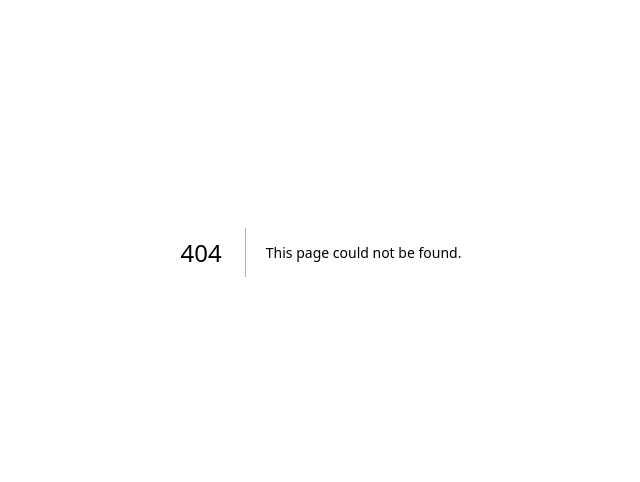
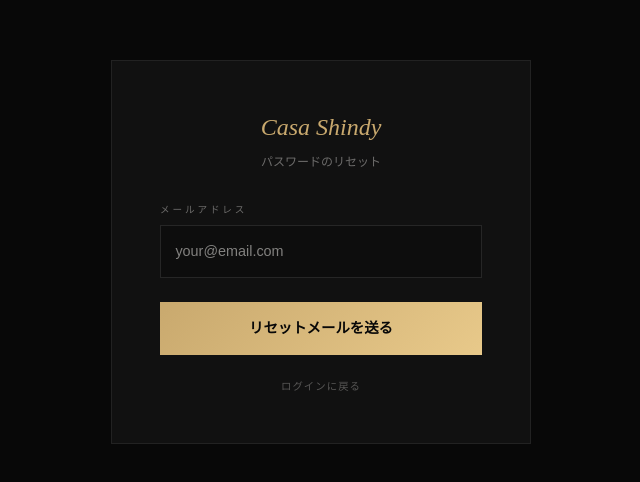
Before and after one commit to highpriestessnyc-lgtm/casa-shindy, a Next.js app: page /auth/reset-password in a window 1280 px wide. Before the commit this address had no page. Shown: the part 148-630 px from the top of the page, without its empty margins (319-959 px from the left). Built offline with nearby package versions, Linux system fonts and the light colour scheme.

Commit message:
add password reset page

```diff
--- a/app/auth/login/page.tsx
+++ b/app/auth/login/page.tsx
@@ -37,6 +37,9 @@ function LoginForm() {
             {loading ? '...' : 'Login'}
           </button>
         </form>
+      <div style={{ marginTop:'1.5rem', textAlign:'center' }}>
+          <a href="/auth/reset-password" style={{ fontSize:'0.65rem', color:'rgba(248,246,242,0.3)', textDecoration:'none', letterSpacing:'0.1em' }}>パスワードをお忘れの方はこちら</a>
+        </div>
       </div>
     </main>
   )
--- /dev/null
+++ b/app/auth/reset-password/page.tsx
@@ -0,0 +1,51 @@
+'use client'
+import { useState } from 'react'
+import { createClient } from '@supabase/supabase-js'
+
+const supabase = createClient(
+  'https://gebjrhwfaoyjgmysplhb.supabase.co',
+  'eyJhbGciOiJIUzI1NiIsInR5cCI6IkpXVCJ9.eyJpc3MiOiJzdXBhYmFzZSIsInJlZiI6ImdlYmpyaHdmYW95amdteXNwbGhiIiwicm9sZSI6ImFub24iLCJpYXQiOjE3ODAyOTM0MjAsImV4cCI6MjA5NTg2OTQyMH0.uvRUg94EYo5bKCFJFLjf_bEqA4607gToTDje4HjgauA'
+)
+
+export default function ResetPasswordPage() {
+  const [email, setEmail] = useState('')
+  const [sent, setSent] = useState(false)
+  const [loading, setLoading] = useState(false)
+
+  const handleReset = async (e: React.FormEvent) => {
+    e.preventDefault()
+    setLoading(true)
+    await supabase.auth.resetPasswordForEmail(email, {
+      redirectTo: 'https://casa-shindy.vercel.app/auth/update-password'
+    })
+    setSent(true)
+    setLoading(false)
+  }
+
+  return (
+    <main style={{ minHeight:'100vh', background:'#080808', display:'flex', alignItems:'center', justifyContent:'center', fontFamily:'sans-serif', padding:'2rem' }}>
+      <div style={{ width:'100%', maxWidth:420, background:'#111', padding:'3rem', border:'1px solid rgba(255,255,255,0.07)' }}>
+        <h1 style={{ fontFamily:'serif', fontStyle:'italic', fontSize:'1.5rem', color:'#c9a96e', textAlign:'center', marginBottom:'0.5rem' }}>Casa Shindy</h1>
+        <p style={{ fontSize:'0.75rem', color:'rgba(248,246,242,0.4)', textAlign:'center', marginBottom:'2rem' }}>パスワードのリセット</p>
+        {sent ? (
+          <div style={{ textAlign:'center' }}>
+            <div style={{ fontSize:'2rem', marginBottom:'1rem' }}>✉️</div>
+            <p style={{ fontSize:'0.85rem', color:'rgba(248,246,242,0.6)', lineHeight:1.8 }}>リセット用のメールを送信しました。<br/>メールボックスをご確認ください。</p>
+            <a href="/auth/login" style={{ display:'block', marginTop:'2rem', fontSize:'0.65rem', color:'#c9a96e', textDecoration:'none', letterSpacing:'0.2em' }}>ログインに戻る</a>
+          </div>
+        ) : (
+          <form onSubmit={handleReset}>
+            <label style={{ fontSize:'0.6rem', letterSpacing:'0.3em', color:'rgba(248,246,242,0.4)', display:'block', marginBottom:'0.5rem' }}>メールアドレス</label>
+            <input type="email" value={email} onChange={e=>setEmail(e.target.value)} required placeholder="your@email.com"
+              style={{ width:'100%', background:'#0d0d0d', border:'1px solid rgba(255,255,255,0.1)', color:'#f8f6f2', padding:'0.9rem', fontSize:'0.9rem', outline:'none', display:'block', marginBottom:'1.5rem' }} />
+            <button type="submit" disabled={loading}
+              style={{ width:'100%', background:'linear-gradient(135deg,#c9a96e,#e8c98a)', color:'#080808', padding:'1rem', border:'none', cursor:'pointer', fontWeight:'bold', fontSize:'0.9rem' }}>
+              {loading ? '...' : 'リセットメールを送る'}
+            </button>
+            <a href="/auth/login" style={{ display:'block', marginTop:'1.5rem', fontSize:'0.65rem', color:'rgba(248,246,242,0.3)', textDecoration:'none', letterSpacing:'0.1em', textAlign:'center' }}>ログインに戻る</a>
+          </form>
+        )}
+      </div>
+    </main>
+  )
+}
```
